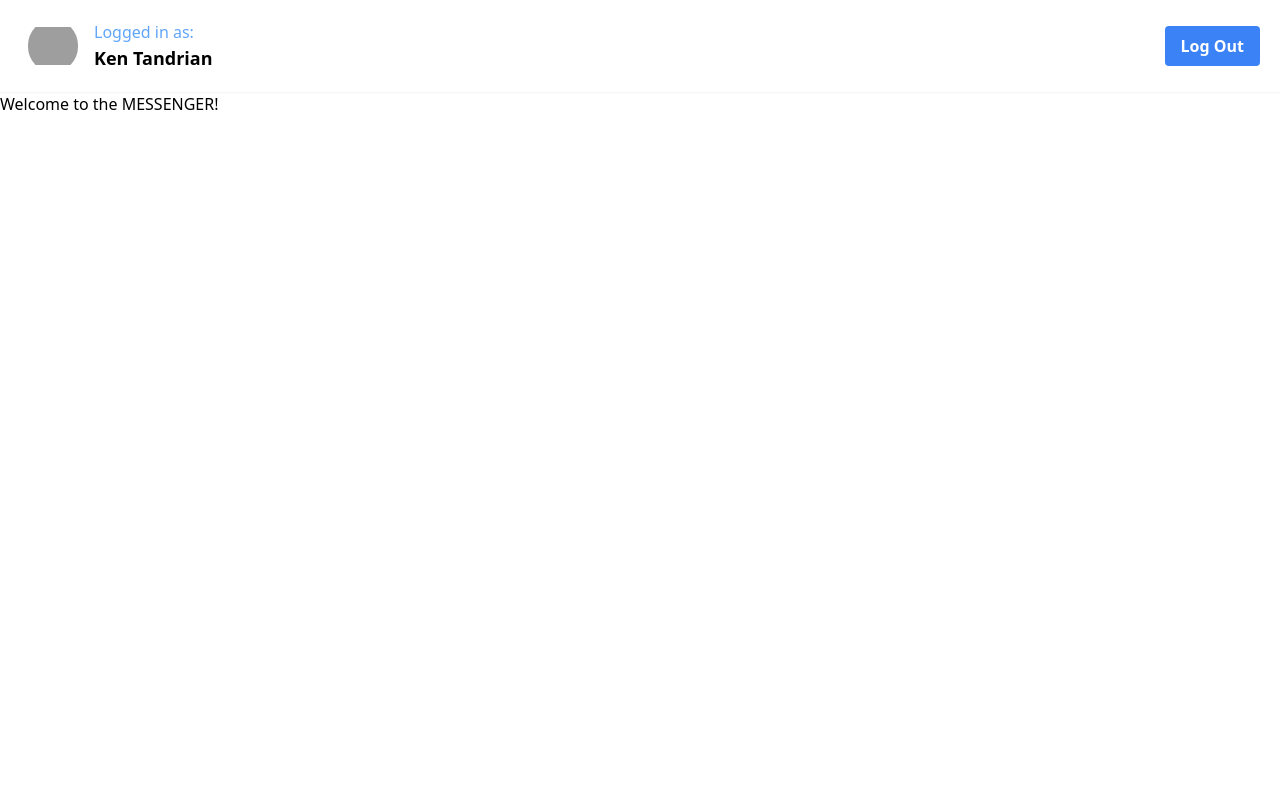
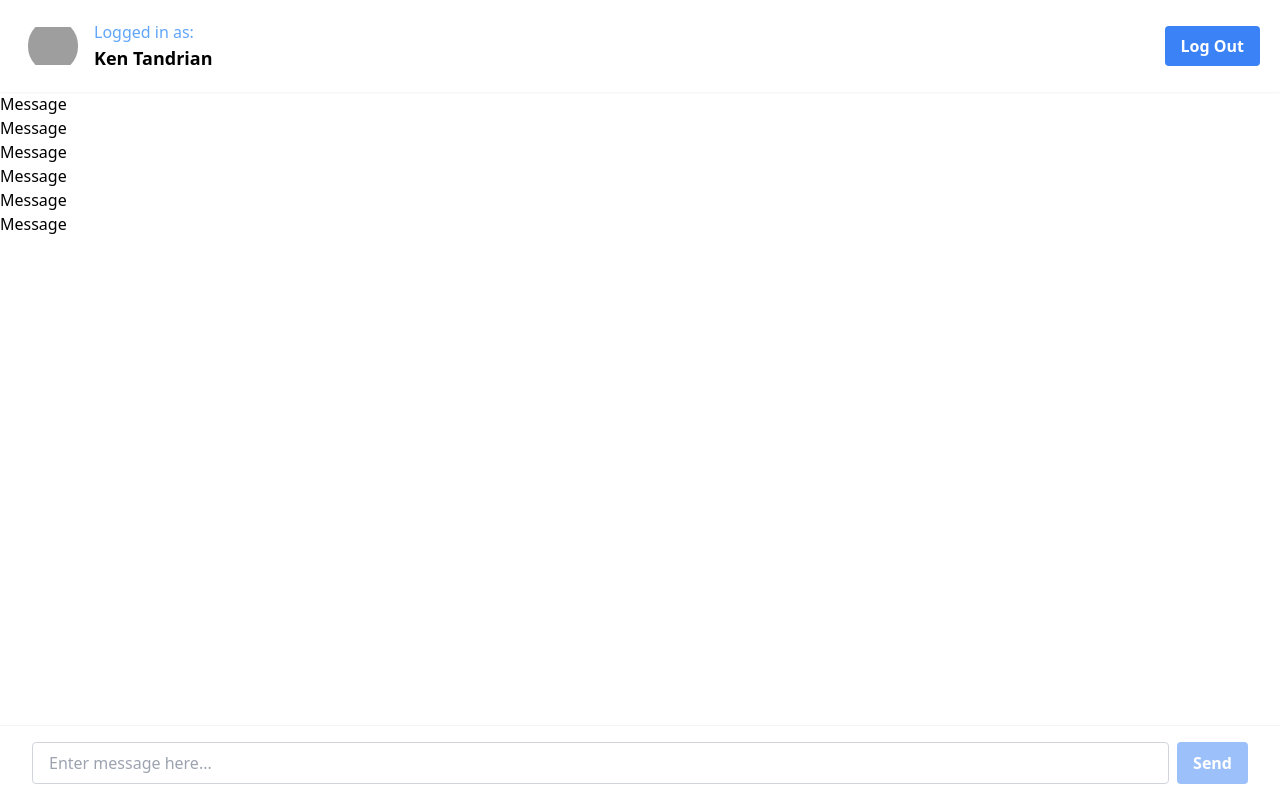
Before and after one commit to KenTandrian/meta-messenger, a Next.js app: page / in a window 1280 px wide. Built offline with nearby package versions, Linux system fonts and the light colour scheme; grey boxes are pictures that could not be loaded.

Commit message:
Add chatinput and messagelist

```diff
--- /dev/null
+++ b/app/ChatInput.tsx
@@ -0,0 +1,45 @@
+"use client";
+import React, { useState } from "react";
+
+const ChatInput = () => {
+  const [input, setInput] = useState("");
+
+  const addMessage = (e: React.FormEvent<HTMLFormElement>) => {
+    e.preventDefault();
+    if (!input) return;
+
+    const messageToSend = input;
+    setInput("");
+  };
+
+  return (
+    <form
+      onSubmit={addMessage}
+      className="fixed bottom-0 z-50 w-full flex px-8 py-4 space-x-2 border-t border-gray-100"
+    >
+      <input
+        type="text"
+        value={input}
+        onChange={(e) => setInput(e.target.value)}
+        placeholder="Enter message here..."
+        className="
+            flex-1 rounded border border-gray-300 focus:outline-none
+            focus:ring-2 focus:ring-blue-600 focus:border-transparent px-4 py-2
+            disabled:opacity-50 disabled:cursor-not-allowed
+        "
+      />
+      <button
+        type="submit"
+        disabled={!input}
+        className="
+            bg-blue-500 hover:bg-blue-700 text-white font-bold py-2 px-4 rounded
+            disabled:opacity-50 disabled:cursor-not-allowed
+        "
+      >
+        Send
+      </button>
+    </form>
+  );
+};
+
+export default ChatInput;
--- /dev/null
+++ b/app/MessageList.tsx
@@ -0,0 +1,16 @@
+import React from "react";
+
+const MessageList = () => {
+  return (
+    <div>
+      <p>Message</p>
+      <p>Message</p>
+      <p>Message</p>
+      <p>Message</p>
+      <p>Message</p>
+      <p>Message</p>
+    </div>
+  );
+};
+
+export default MessageList;
--- a/app/page.tsx
+++ b/app/page.tsx
@@ -1,10 +1,13 @@
 import React from "react";
+import ChatInput from "./ChatInput";
+import MessageList from "./MessageList";
 
 const HomePage = () => {
   return (
-    <div>
-      <h1>Welcome to the MESSENGER!</h1>
-    </div>
+    <main>
+      <MessageList />
+      <ChatInput />
+    </main>
   );
 };
 
--- a/package.json
+++ b/package.json
@@ -6,6 +6,7 @@
     "start": "next start"
   },
   "dependencies": {
+    "ioredis": "^5.2.4",
     "next": "13.0.8-canary.1",
     "react": "18.2.0",
     "react-dom": "18.2.0"
```
Also changed, not shown: 1 other file (tests, documents, lock files or other folders).
